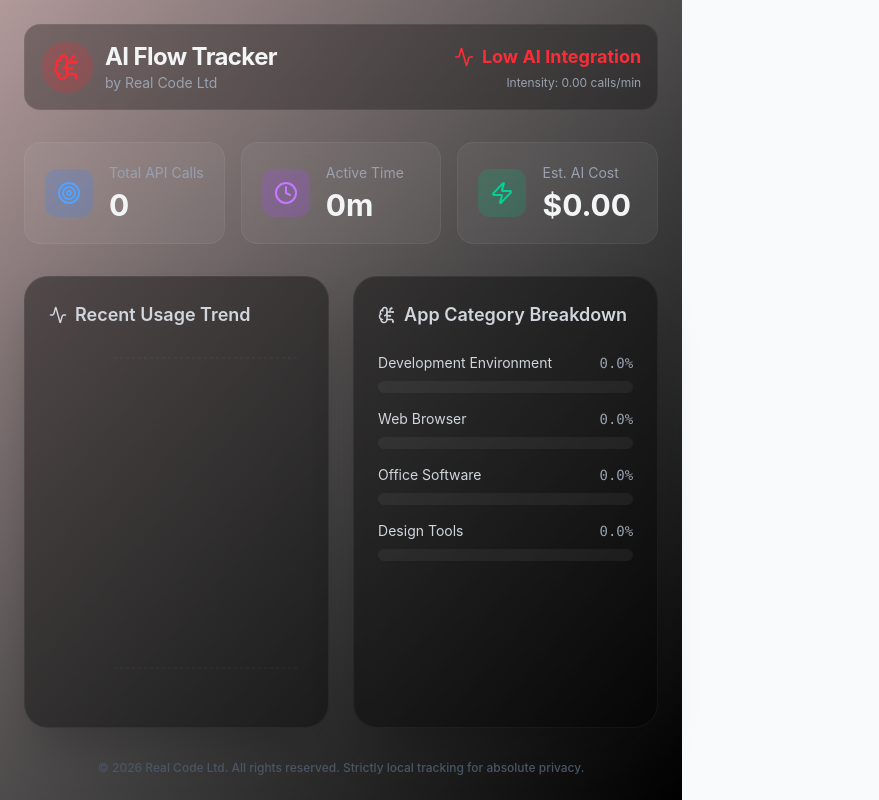
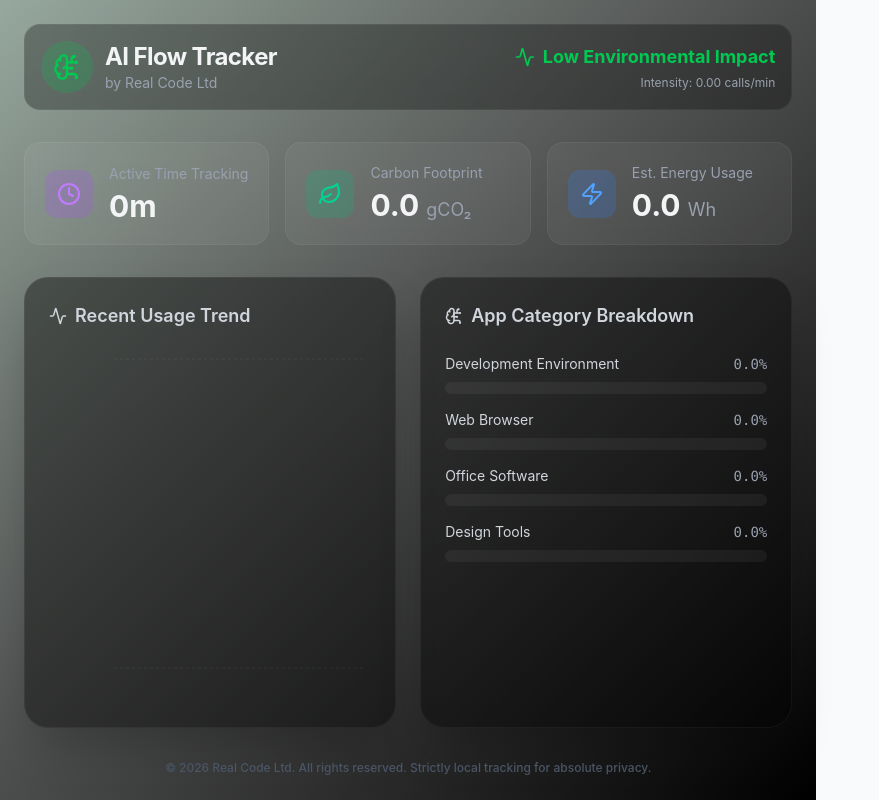
Before and after one commit to Real-Code-Ltd/tech-consumption, a React (Vite) app: page / in a window 1280 px wide. Shown: the whole page, without its empty margins (0-879 px from the left). Built offline with nearby package versions, Linux system fonts and the light colour scheme.

Commit message:
feat: Shift focus from Cost Efficiency to Environmental Impact metrics

```diff
--- a/src/App.tsx
+++ b/src/App.tsx
@@ -1,7 +1,7 @@
 import { useState, useEffect } from "react";
 import { invoke } from "@tauri-apps/api/core";
 import { LineChart, Line, XAxis, YAxis, CartesianGrid, Tooltip, ResponsiveContainer } from "recharts";
-import { Activity, BrainCircuit, Clock, Zap, Target } from "lucide-react";
+import { Activity, BrainCircuit, Clock, Zap, Leaf } from "lucide-react";
 import "./App.css";
 
 interface AppUsage {
@@ -20,7 +20,7 @@ export default function App() {
   const [usageData, setUsageData] = useState<AppUsage[]>([]);
   const [networkData, setNetworkData] = useState<NetworkCall[]>([]);
   const [loading, setLoading] = useState(true);
-  const [aiPricing, setAiPricing] = useState({ cost_per_call: 0.01 });
+  const [aiImpact, setAiImpact] = useState({ gCO2_per_call: 4.3, wh_per_call: 3.0 });
 
   useEffect(() => {
     async function fetchData() {
@@ -34,11 +34,10 @@ export default function App() {
         setUsageData(usage);
         setNetworkData(net);
 
-        // Simulate remote fetch for pricing/efficiency configuration
+        // Simulate remote fetch for environmental configuration
         try {
-            // Using a mock fetch as requested "remote repository"
             const res = await fetch("https://api.github.com/users/octocat"); // simulate network call
-            if (res.ok) setAiPricing({ cost_per_call: 0.015 });
+            if (res.ok) setAiImpact({ gCO2_per_call: 4.3, wh_per_call: 3.0 });
         } catch (e) {
             console.log("Remote config fetch failed, using defaults.");
         }
@@ -62,20 +61,20 @@ export default function App() {
   // Intensity: AI calls per minute of activity
   const intensity = totalActiveMinutes > 0 ? (totalCalls / totalActiveMinutes) : 0;
 
-  let statusColor = "bg-green-500/20";
-  let textColor = "text-green-500";
-  let statusText = "Optimal AI Usage";
-  let gradientBg = "from-green-950/40 to-black";
+  let statusColor = "bg-red-500/20";
+  let textColor = "text-red-500";
+  let statusText = "High Environmental Impact";
+  let gradientBg = "from-red-950/40 to-black";
 
   if (intensity < 0.2) {
-      statusColor = "bg-red-500/20";
-      textColor = "text-red-500";
-      statusText = "Low AI Integration";
-      gradientBg = "from-red-950/40 to-black";
+      statusColor = "bg-green-500/20";
+      textColor = "text-green-500";
+      statusText = "Low Environmental Impact";
+      gradientBg = "from-green-950/40 to-black";
   } else if (intensity < 0.8) {
       statusColor = "bg-amber-500/20";
       textColor = "text-amber-500";
-      statusText = "Moderate AI Usage";
+      statusText = "Moderate Env. Impact";
       gradientBg = "from-amber-950/40 to-black";
   }
 
@@ -87,7 +86,8 @@ export default function App() {
       ai_calls: networkData.length > i ? 1 : 0 // Simplified distribution for UI
   }));
 
-  const estCost = (totalCalls * aiPricing.cost_per_call).toFixed(2);
+  const estCarbon = (totalCalls * aiImpact.gCO2_per_call).toFixed(1);
+  const estEnergy = (totalCalls * aiImpact.wh_per_call).toFixed(1);
 
   if (loading) {
     return <div className="flex w-full h-screen items-center justify-center bg-gray-950 text-white"><div className="animate-pulse">Loading Tracker...</div></div>;
@@ -118,24 +118,24 @@ export default function App() {
       {/* Metrics Grid */}
       <div className="grid grid-cols-1 md:grid-cols-3 gap-4 mb-8">
         <div className="bg-white/5 rounded-2xl p-5 border border-white/5 backdrop-blur-sm flex items-center gap-4 hover:bg-white/10 transition-colors">
-          <div className="bg-blue-500/20 p-3 rounded-xl"><Target className="text-blue-400" size={24} /></div>
-          <div>
-            <p className="text-sm text-gray-400 mb-1">Total API Calls</p>
-            <h2 className="text-3xl font-bold">{totalCalls}</h2>
-          </div>
-        </div>
-        <div className="bg-white/5 rounded-2xl p-5 border border-white/5 backdrop-blur-sm flex items-center gap-4 hover:bg-white/10 transition-colors">
           <div className="bg-purple-500/20 p-3 rounded-xl"><Clock className="text-purple-400" size={24} /></div>
           <div>
-            <p className="text-sm text-gray-400 mb-1">Active Time</p>
+            <p className="text-sm text-gray-400 mb-1">Active Time Tracking</p>
             <h2 className="text-3xl font-bold">{Math.floor(totalActiveMinutes)}m</h2>
           </div>
         </div>
         <div className="bg-white/5 rounded-2xl p-5 border border-white/5 backdrop-blur-sm flex items-center gap-4 hover:bg-white/10 transition-colors">
-          <div className="bg-emerald-500/20 p-3 rounded-xl"><Zap className="text-emerald-400" size={24} /></div>
+          <div className="bg-emerald-500/20 p-3 rounded-xl"><Leaf className="text-emerald-400" size={24} /></div>
           <div>
-            <p className="text-sm text-gray-400 mb-1">Est. AI Cost</p>
-            <h2 className="text-3xl font-bold">${estCost}</h2>
+            <p className="text-sm text-gray-400 mb-1">Carbon Footprint</p>
+            <h2 className="text-3xl font-bold">{estCarbon} <span className="text-lg font-normal text-gray-400">gCO₂</span></h2>
+          </div>
+        </div>
+        <div className="bg-white/5 rounded-2xl p-5 border border-white/5 backdrop-blur-sm flex items-center gap-4 hover:bg-white/10 transition-colors">
+          <div className="bg-blue-500/20 p-3 rounded-xl"><Zap className="text-blue-400" size={24} /></div>
+          <div>
+            <p className="text-sm text-gray-400 mb-1">Est. Energy Usage</p>
+            <h2 className="text-3xl font-bold">{estEnergy} <span className="text-lg font-normal text-gray-400">Wh</span></h2>
           </div>
         </div>
       </div>
```
Also changed, not shown: 2 other files (tests, documents, lock files or other folders).
